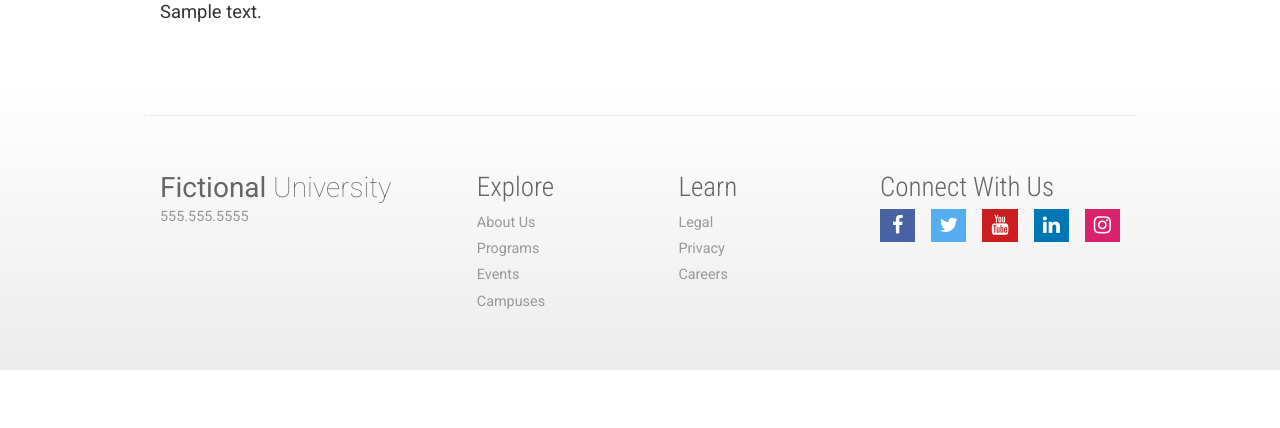
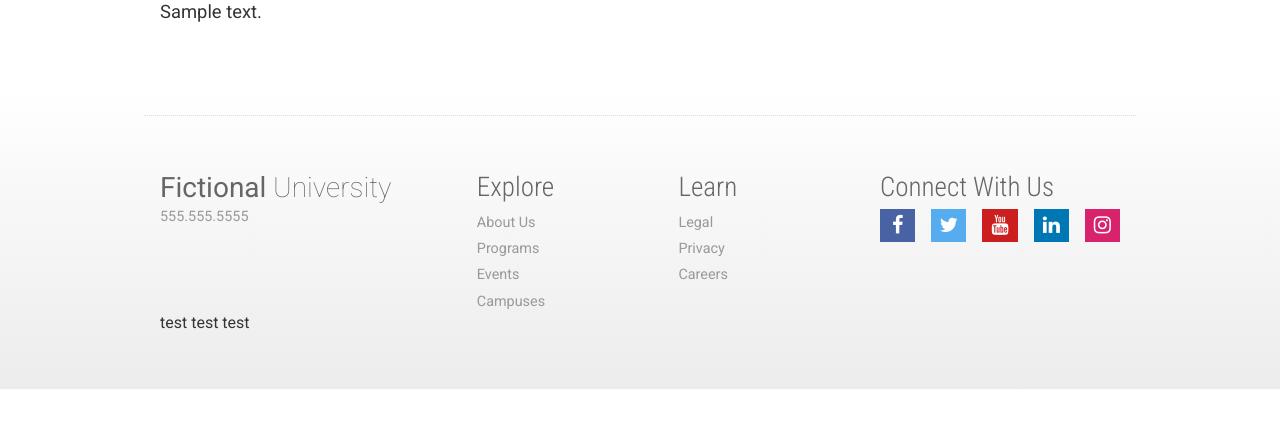
Before and after one commit to juleschatt-hub/FictionalUniversity, a WordPress theme: template themes/fictional-university-theme/page.php in a window 1280 px wide. Shown: the part 357-785 px from the top of the page. Run offline with PHP 8.4 and a stand-in for WordPress, Linux system fonts and the light colour scheme; the site name, menu and one post (Sample post) are stand-ins, and other content is empty; some libraries are stand-ins or nearby versions.

Commit message:
just another test

```diff
--- a/themes/fictional-university-theme/footer.php
+++ b/themes/fictional-university-theme/footer.php
@@ -47,7 +47,7 @@
           </nav>
         </div>
       </div>
-
+test test test
     </div>
   </footer>
 <?php wp_footer(); ?>
```
